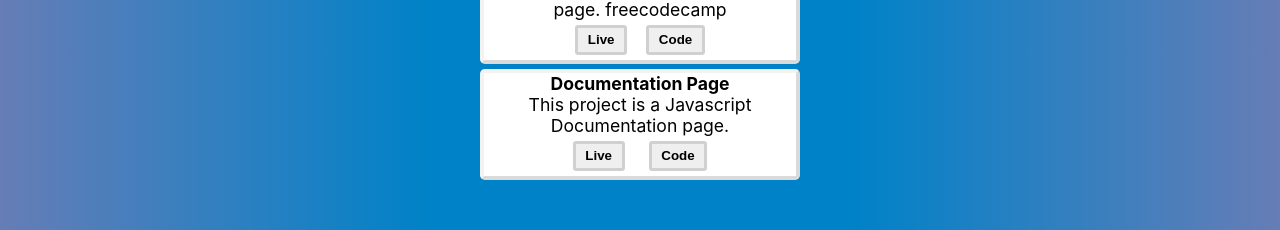
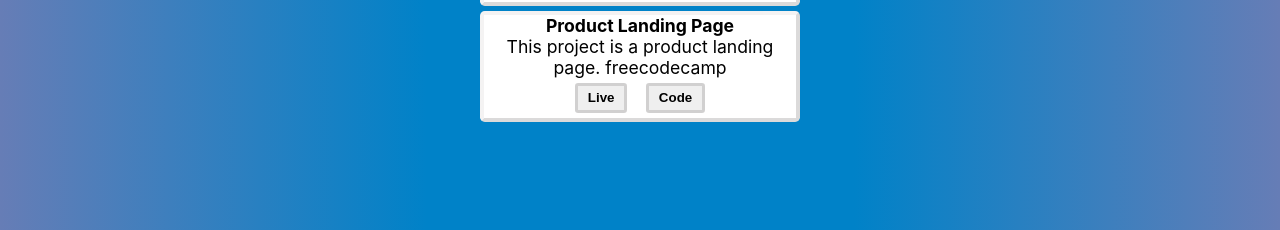
Before and after one commit to 99hafizurrahman/rahmanxyz.github.io, a plain HTML site: page index.html in a window 1280 px wide. Shown: the part 2234-2464 px from the top of the page. Drawn offline with Linux system fonts and the light colour scheme.

Commit message:
remove certifiacate

```diff
--- a/css/style.css
+++ b/css/style.css
@@ -205,4 +205,6 @@ a{
     #navbar{
         justify-content: flex-end;
     }
+html{
+overflow: scroll;}
 }
--- a/index.html
+++ b/index.html
@@ -149,17 +149,7 @@
             </section>
 
 
-            <section class="project-tile">
 
-                <h1 class="project-title">Documentation Page</h1>
-                <p class="project-description">This project is a Javascript Documentation page.</p>
-                <button class="button"><a href="https://hfzurahman.github.io/javascript-documentation/" target="_blank"
-                        rel="noopener noreferrer"> Live
-                    </a></button>
-
-                <button class="button"><a href="https://github.com/hfzurahman/javascript-documentation" target="_blank"
-                        rel="noopener noreferrer"> Code</a></button>
-            </section>
         </section>
     </section>
 
```
